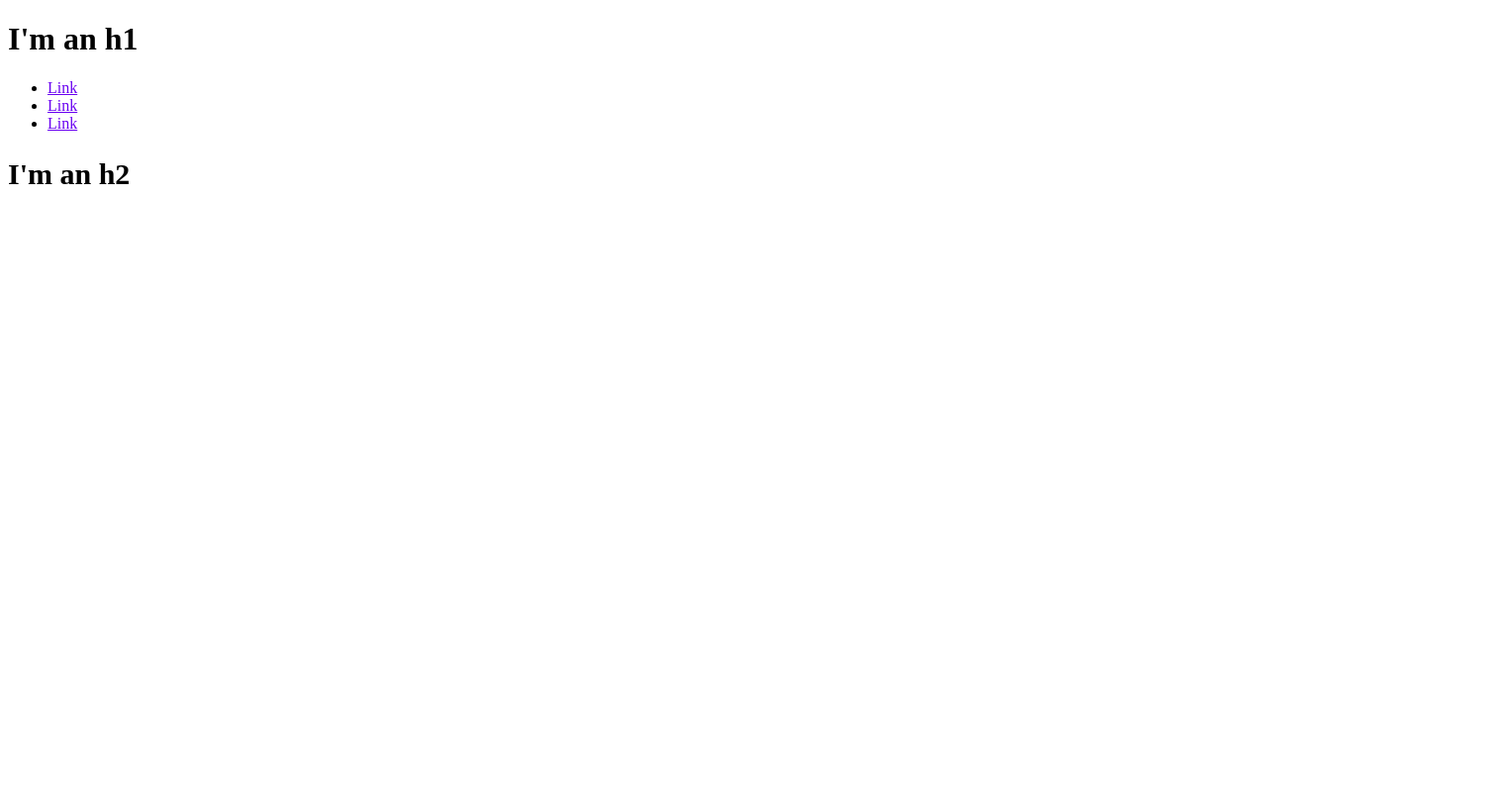
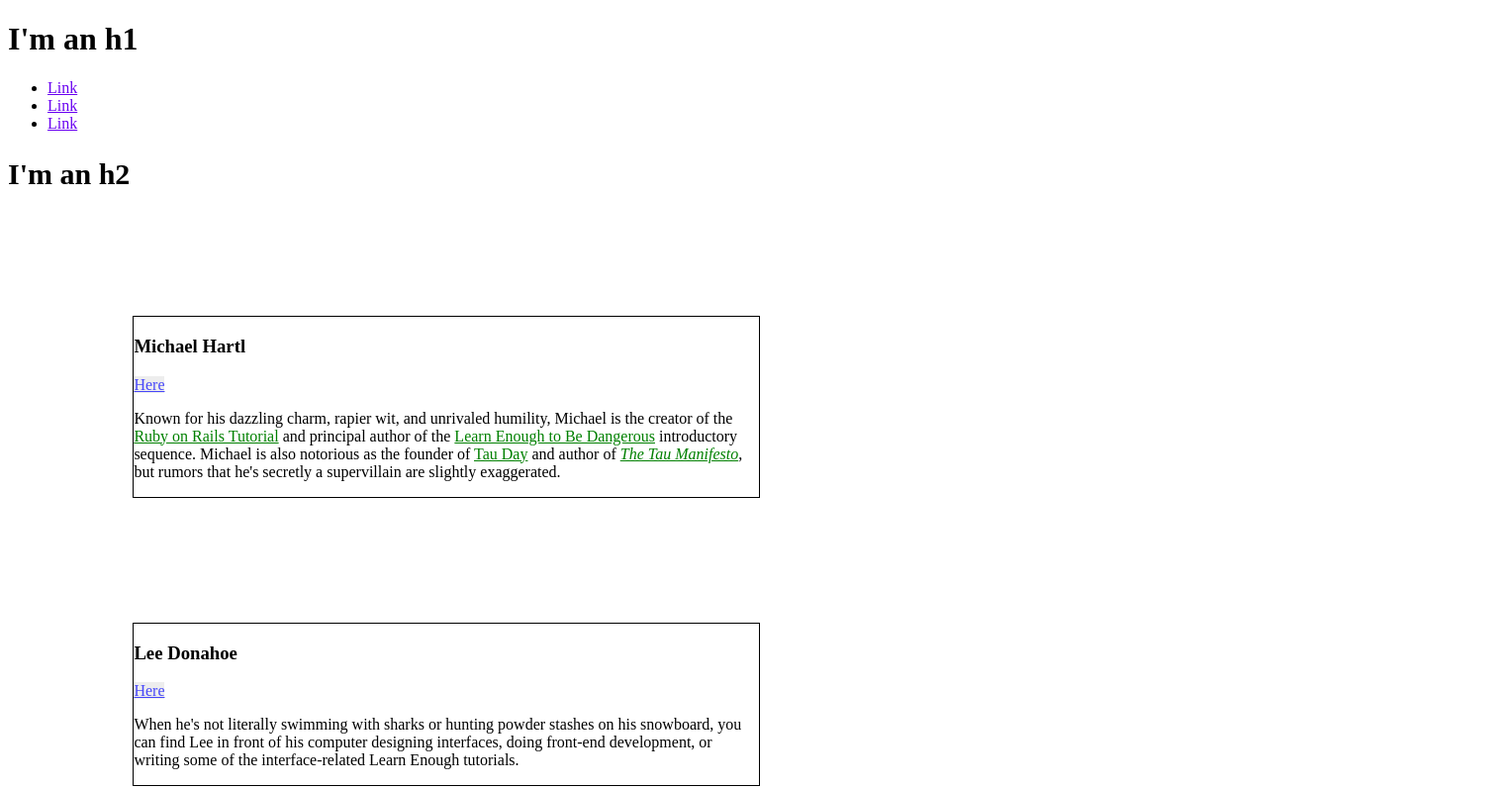
Before and after one commit to cjmccaskill/css_styles, a plain HTML site: page index.html in a window 1280 px wide. Shown: the top 797 px of the page at 99% size, 1527 px wide, since content can reach past the window. Drawn offline with Linux system fonts and the light colour scheme.

Commit message:
Fixed bio-box margin

```diff
--- a/index.html
+++ b/index.html
@@ -22,7 +22,7 @@
       /* BIO STYLES */
       .bio-box {
         border: 1px solid #000;
-        margin: 70%;
+        margin: 10%;
         width: 50%;
       }
       .bio-copy a {
```
